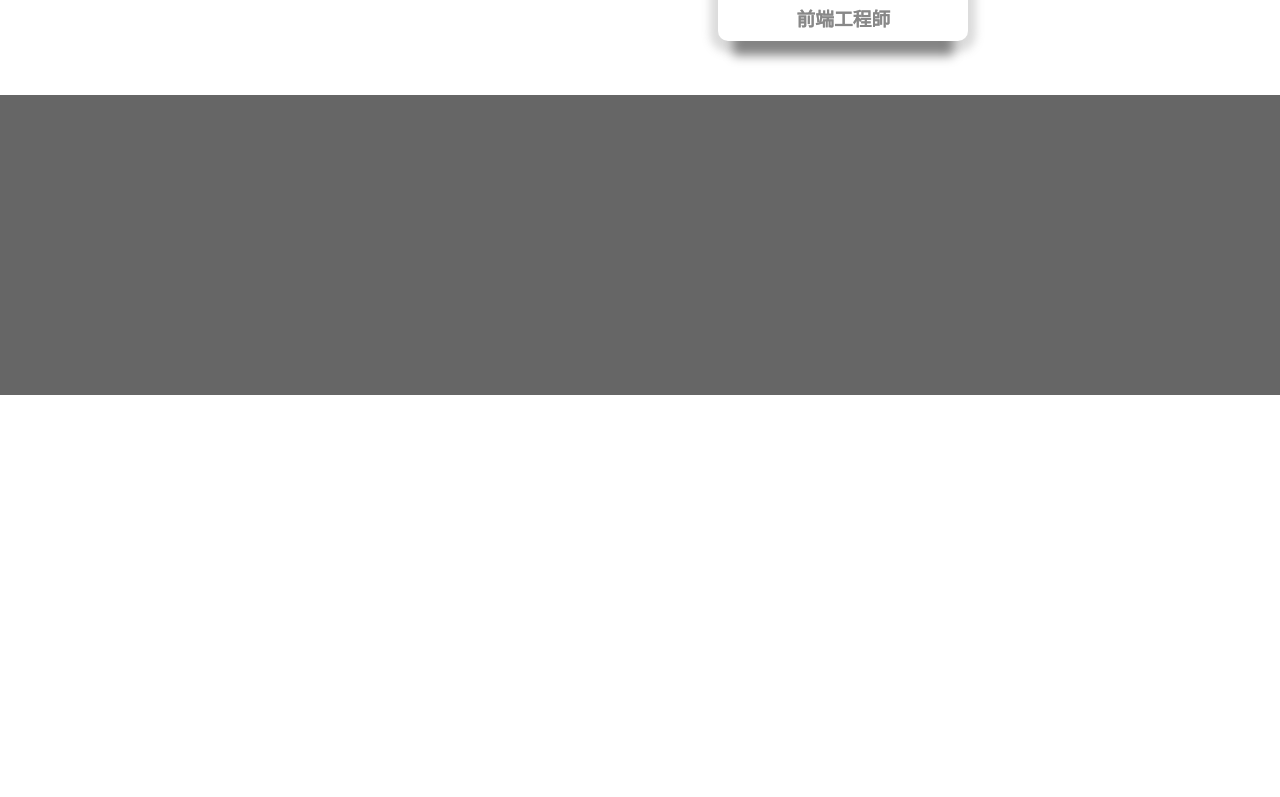
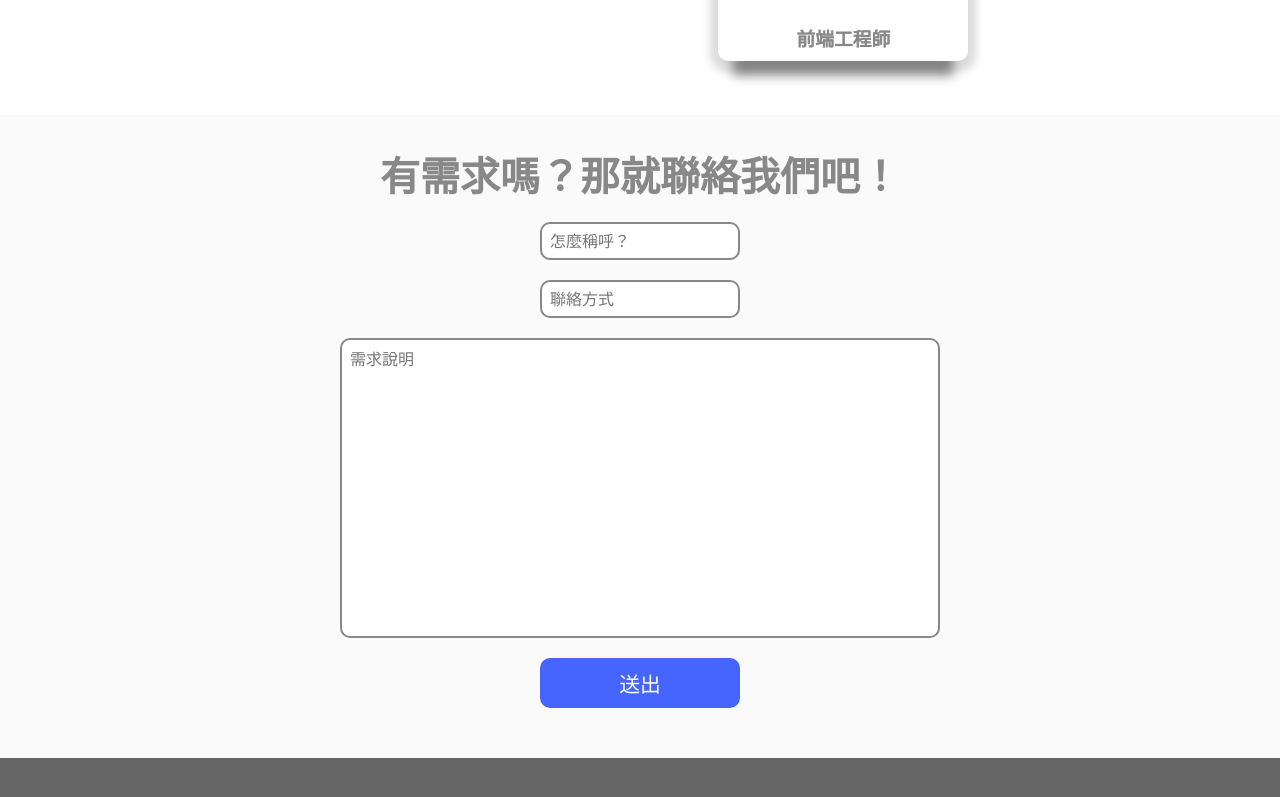
Before and after one commit to w71800/weewebsite, a Next.js app: page / in a window 1280 px wide. Shown: the part 2028-2825 px from the top of the page. Before the commit the page ends 2423 px from the top, so only its background shows below. Built offline with nearby package versions, Linux system fonts and the light colour scheme.

Commit message:
feat: contact 區塊大致完成

```diff
--- a/src/app/sections/Contact.js
+++ b/src/app/sections/Contact.js
@@ -1,5 +1,17 @@
+import '@/styles/contact.sass'
+
 export default function Contact() {
   return (
-    <div id="contact"></div>
+    <div id="contact">
+      <div className="container">
+        <h1 className="title"> 有需求嗎？那就聯絡我們吧！ </h1>
+        <form action="">
+          <input type="text" name="name" placeholder="怎麼稱呼？"/>
+          <input type="text" name="contact" placeholder="聯絡方式" />
+          <textarea name="need" placeholder="需求說明"></textarea>
+          <input type="submit" value="送出" />
+        </form>
+      </div>
+    </div>
   )
 }
--- /dev/null
+++ b/src/styles/contact.sass
@@ -0,0 +1,43 @@
+@import ./_variables
+
+#contact, #contact *
+  // border: 1px solid #000
+
+#contact
+  text-align: center
+  padding: 30px 0px
+  background-color: $color_bgc_section
+  .container
+    width: min(1024px, 100%)
+  form *
+    display: block
+    font-size: 1rem
+    width: 200px
+    margin: 0px auto
+    margin-bottom: 20px
+    border: 2px solid #888
+    border-radius: 10px
+  textarea
+    resize: none
+    width: 600px
+    height: 300px
+    padding: 6px 8px
+  input[type='text']
+    padding: 6px 8px
+  input[type='submit']
+    padding: 10px 0px
+    cursor: pointer
+    background-color: $color_main
+    color: white
+    border: none
+    font-size: 1.3rem
+
+#contact
+  input[type='submit']
+    &:hover
+      background-color: $color_dec
+      color: darken($color_main, 10)
+      font-weight: 700
+  input[type='text'], textarea
+    &:focus
+      border: 2px solid $color_main
--- a/src/styles/global.sass
+++ b/src/styles/global.sass
@@ -12,6 +12,7 @@ h1, h3, p
 *
   font-family: "Noto Sans", sans-serif
   position: relative
+  box-sizing: border-box
   .container
     padding: 0 30px
     margin: 0 auto
--- a/src/styles/members.sass
+++ b/src/styles/members.sass
@@ -7,6 +7,7 @@
   // border: 1px solid red
 
 #members
+  padding: 20px 0px
   .container
     display: flex
     align-items: center
@@ -26,7 +27,7 @@
   .window
     padding: 20px 0px
     width: 75%
-    height: 500px
+    height: 520px
     margin: 0 auto
     overflow: hidden
     display: flex
--- /dev/null
+++ b/static/contact.css
@@ -0,0 +1,43 @@
+#contact {
+  text-align: center;
+  padding: 30px 0px;
+  background-color: #fafafa;
+}
+#contact .container {
+  width: min(1024px, 100%);
+}
+#contact form * {
+  display: block;
+  font-size: 1rem;
+  width: 200px;
+  margin: 0px auto;
+  margin-bottom: 20px;
+  border: 2px solid #888;
+  border-radius: 10px;
+}
+#contact textarea {
+  resize: none;
+  width: 600px;
+  height: 300px;
+  padding: 6px 8px;
+}
+#contact input[type=text] {
+  padding: 6px 8px;
+}
+#contact input[type=submit] {
+  padding: 10px 0px;
+  cursor: pointer;
+  background-color: #4665ff;
+  color: white;
+  border: none;
+  font-size: 1.3rem;
+}
+
+#contact input[type=submit]:hover {
+  background-color: #f5dc50;
+  color: #133bff;
+  font-weight: 700;
+}
+#contact input[type=text]:focus, #contact textarea:focus {
+  border: 2px solid #4665ff;
+}
--- a/static/global.css
+++ b/static/global.css
@@ -11,6 +11,7 @@ h1, h3, p {
 * {
   font-family: "Noto Sans", sans-serif;
   position: relative;
+  box-sizing: border-box;
 }
 * .container {
   padding: 0 30px;
--- a/static/members.css
+++ b/static/members.css
@@ -1,3 +1,6 @@
+#members {
+  padding: 20px 0px;
+}
 #members .container {
   display: flex;
   align-items: center;
@@ -18,7 +21,7 @@
 #members .window {
   padding: 20px 0px;
   width: 75%;
-  height: 500px;
+  height: 520px;
   margin: 0 auto;
   overflow: hidden;
   display: flex;
```
